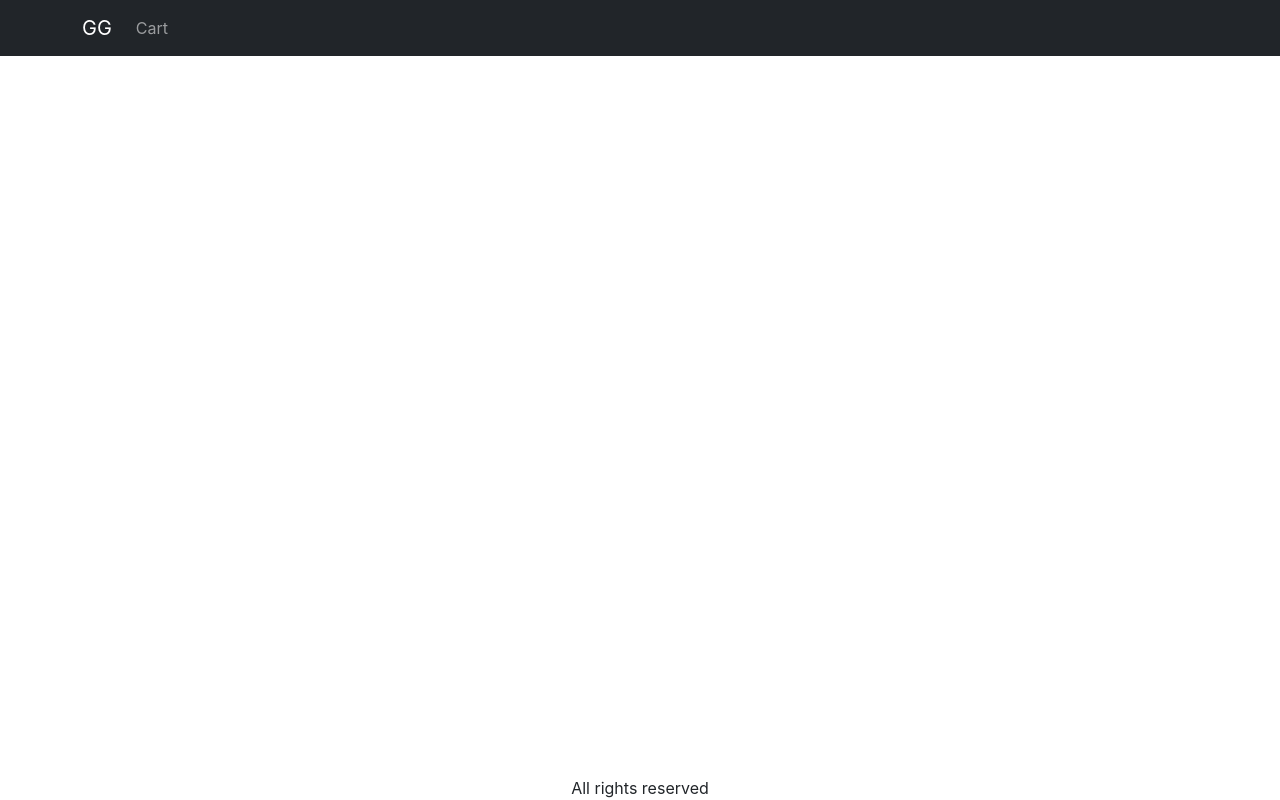
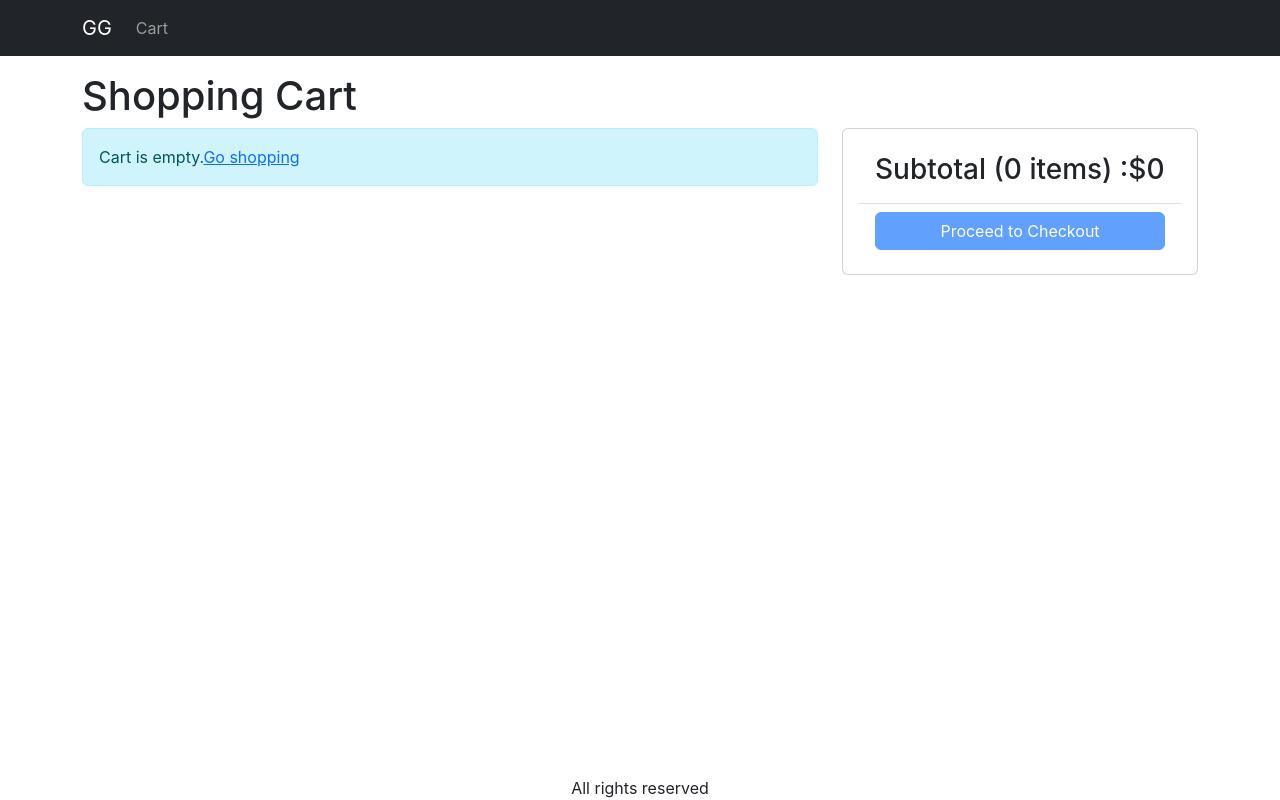
Before and after one commit to ezequielgoy/ecommerce, a React (Create React App) app in the folder client/: page /cart in a window 1280 px wide. Built offline with nearby package versions, Linux system fonts and the light colour scheme.

Commit message:
cart-page

```diff
--- a/client/src/App.js
+++ b/client/src/App.js
@@ -8,6 +8,7 @@
 import Badge from 'react-bootstrap/esm/Badge';
 import { Store } from './Store';
 import { useContext } from 'react';
+import CartPage from './pages/CartPage';
 
 function App() {
   const { state } = useContext(Store);
@@ -38,8 +39,9 @@
         <main>
           <Container className="mt-3">
             <Routes>
-              <Route path="/product/:slug" element={<ProductPage />}></Route>
-              <Route path="/" element={<HomePage />}></Route>
+              <Route path="/product/:slug" element={<ProductPage />} />
+              <Route path="/" element={<HomePage />} />
+              <Route path="/cart" element={<CartPage />} />
             </Routes>
           </Container>
         </main>
--- a/client/src/index.css
+++ b/client/src/index.css
@@ -35,3 +35,6 @@
 .img-large {
   max-width: 100%;
 }
+.img-thumbnail {
+  height: 80px;
+}
--- /dev/null
+++ b/client/src/pages/CartPage.js
@@ -0,0 +1,97 @@
+import { useContext } from 'react';
+import Col from 'react-bootstrap/esm/Col';
+import ListGroup from 'react-bootstrap/ListGroup';
+import Row from 'react-bootstrap/esm/Row';
+import { Helmet } from 'react-helmet-async';
+import { Link } from 'react-router-dom';
+import MessageBox from '../components/MessageBox';
+import { Store } from '../Store';
+import Button from 'react-bootstrap/Button';
+import Card from 'react-bootstrap/esm/Card';
+
+function CartPage() {
+  const { state, dispatch: ctxDispatch } = useContext(Store);
+  const {
+    cart: { cartItems },
+  } = state;
+  return (
+    <div>
+      <Helmet>
+        <title>Shopping Cart</title>
+      </Helmet>
+      <h1>Shopping Cart</h1>
+      <Row>
+        <Col md={8}>
+          {cartItems.length === 0 ? (
+            <MessageBox>
+              Cart is empty.<Link to="/">Go shopping</Link>
+            </MessageBox>
+          ) : (
+            <ListGroup>
+              {cartItems.map((item) => (
+                <ListGroup.Item key={item._id}>
+                  <Row className="align-items-center">
+                    <Col md={4}>
+                      <img
+                        src={item.image}
+                        alt={item.name}
+                        className="img-flid roundede img-thumbnail"
+                      ></img>{' '}
+                      <Link to={`/product/${item.slug}`}>{item.name}</Link>
+                    </Col>
+                    <Col md={3}>
+                      <Button variant="light" disabled={item.quantity === 1}>
+                        <i className="fas fa-minus-circle"></i>
+                      </Button>{' '}
+                      <span>{item.quantity}</span>{' '}
+                      <Button
+                        variant="light"
+                        disabled={item.quantity === item.countInStock}
+                      >
+                        <i className="fas fa-plus-circle"></i>
+                      </Button>
+                    </Col>
+                    <Col md={3}>${item.price}</Col>
+                    <Col md={2}>
+                      <Button variant="light">
+                        <i className="fas fa-trash"></i>
+                      </Button>
+                    </Col>
+                  </Row>
+                </ListGroup.Item>
+              ))}
+            </ListGroup>
+          )}
+        </Col>
+        <Col md={4}>
+          <Card>
+            <Card.Body>
+              <ListGroup variant="flush">
+                <ListGroup.Item>
+                  <h3>
+                    Subtotal ({cartItems.reduce((a, c) => a + c.quantity, 0)}{' '}
+                    items) :$
+                    {cartItems.reduce((a, c) => a + c.price * c.quantity, 0)}
+                  </h3>
+                </ListGroup.Item>
+                <ListGroup.Item>
+                  <div className="d-grid">
+                    <Button
+                      type="button"
+                      variant="primary"
+                      disabled={cartItems.length === 0}
+                    >
+                      Proceed to Checkout
+                    </Button>
+                  </div>
+                </ListGroup.Item>
+              </ListGroup>
+            </Card.Body>
+          </Card>
+        </Col>
+      </Row>
+    </div>
+  );
+}
+
+export default CartPage;
--- a/client/src/pages/ProductPage.js
+++ b/client/src/pages/ProductPage.js
@@ -4,7 +4,7 @@
 import Row from 'react-bootstrap/esm/Row';
 import Card from 'react-bootstrap/esm/Card';
 import Badge from 'react-bootstrap/esm/Badge';
-import { useParams } from 'react-router-dom';
+import { useNavigate, useParams } from 'react-router-dom';
 import ListGroup from 'react-bootstrap/esm/ListGroup';
 import ListGroupItem from 'react-bootstrap/esm/ListGroupItem';
 import Button from 'react-bootstrap/esm/Button';
@@ -26,9 +26,11 @@
       return state;
   }
 };
+
 export default function ProductPage() {
   const params = useParams();
   const { slug } = params;
+
   const [{ loading, error, product }, dispatch] = useReducer(reducer, {
     product: [],
     loading: true,
```
